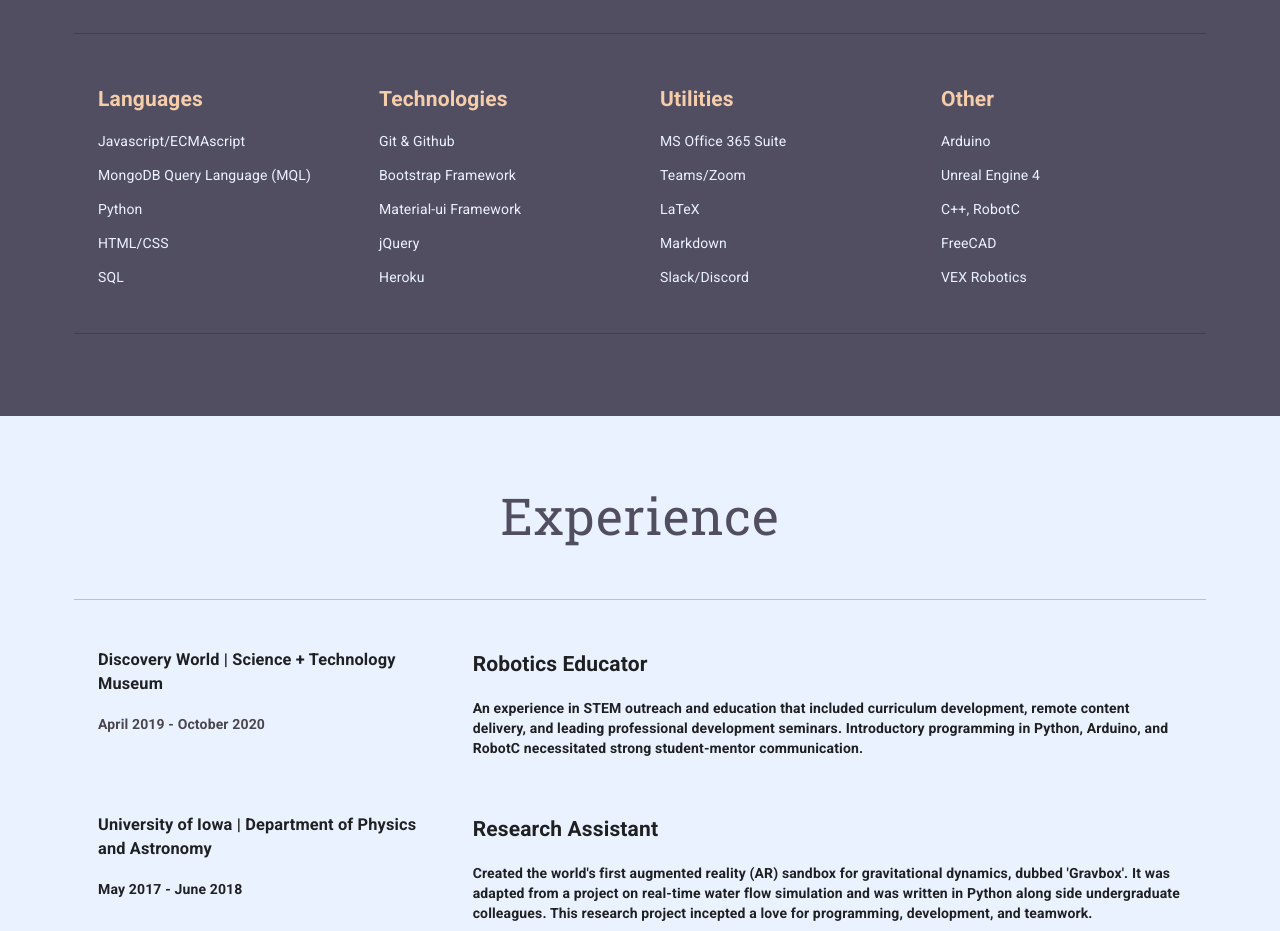
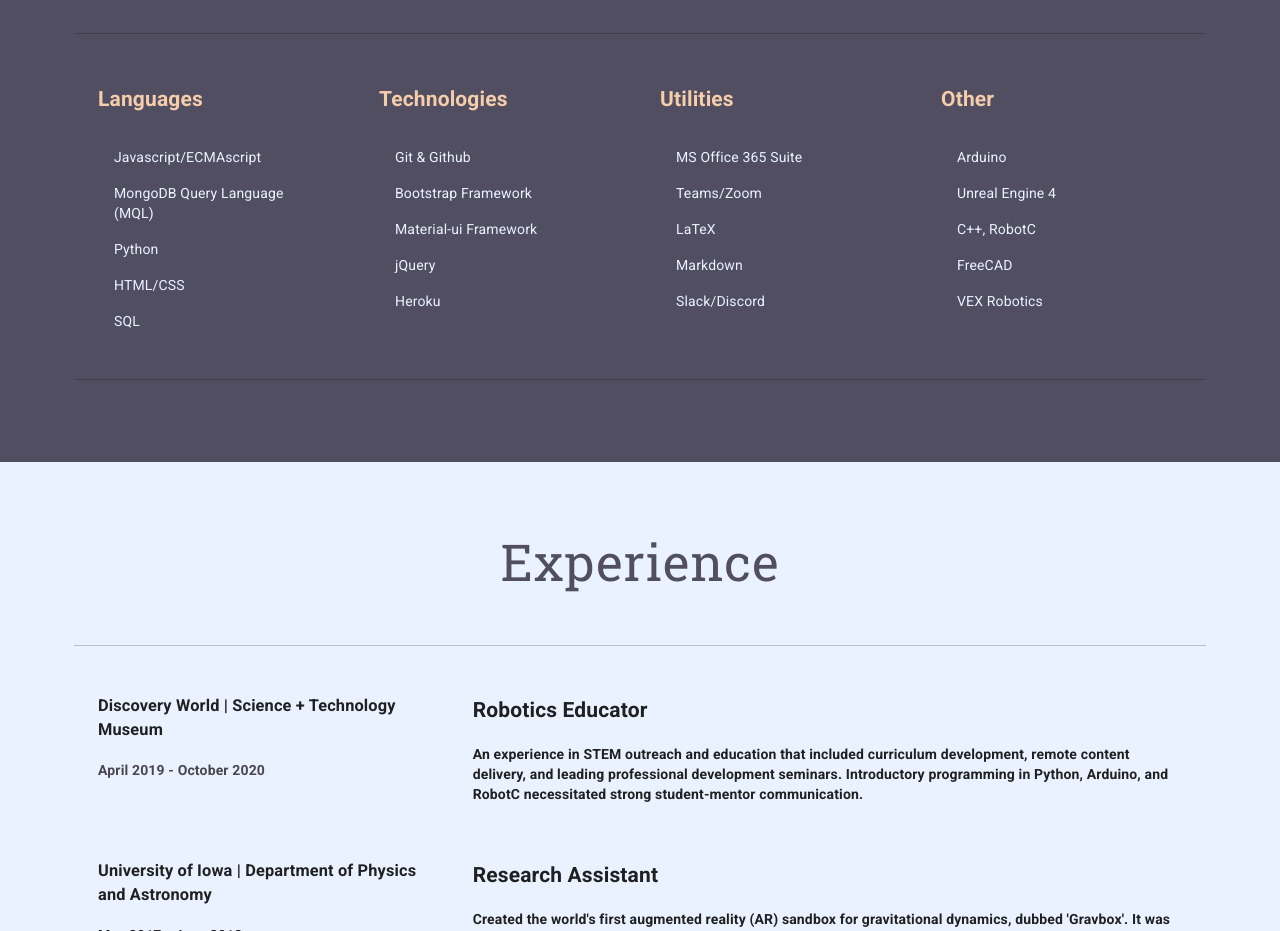
Before and after one commit to MasReed/personal-interactive-website, a React (Create React App) app: page / in a window 1280 px wide. Shown: the part 960-1891 px from the top of the page. Built offline with nearby package versions, Linux system fonts and the light colour scheme.

Commit message:
update tech skills to utilize list components

```diff
--- a/src/TechContent.jsx
+++ b/src/TechContent.jsx
@@ -3,6 +3,8 @@ import React from 'react'
 import Box from '@material-ui/core/Box'
 import Container from '@material-ui/core/Container'
 import Grid from '@material-ui/core/Grid'
+import List from '@material-ui/core/List'
+import ListItem from '@material-ui/core/ListItem'
 
 export default function TechContent() {
   return (
@@ -11,43 +13,60 @@ export default function TechContent() {
         <Grid container spacing={5}>
           <Grid item sm={3}>
             <h2>Languages</h2>
-            <Box style={{ color: '#EBF2FF'}}>
-              <p>Javascript/ECMAscript</p>
-              <p>MongoDB Query Language (MQL)</p>
-              <p>Python</p>
-              <p>HTML/CSS</p>
-              <p>SQL</p>
-            </Box>
+            <List style={{ color: '#EBF2FF'}}>
+              <ListItem>
+                Javascript/ECMAscript
+              </ListItem>
+              <ListItem>
+                MongoDB Query Language (MQL)
+              </ListItem>
+              <ListItem>
+                Python
+              </ListItem>
+              <ListItem>
+                HTML/CSS
+              </ListItem>
+              <ListItem>
+                SQL
+              </ListItem>
+            </List>
           </Grid>
           <Grid item sm={3}>
             <h2>Technologies</h2>
-            <Box style={{ color: '#EBF2FF'}}>
-              <p>Git & Github</p>
-              <p>Bootstrap Framework</p>
-              <p>Material-ui Framework</p>
-              <p>jQuery</p>
-              <p>Heroku</p>
-            </Box>
+            <List style={{ color: '#EBF2FF'}}>
+              <ListItem>Git & Github</ListItem>
+              <ListItem>Bootstrap Framework</ListItem>
+              <ListItem>Material-ui Framework</ListItem>
+              <ListItem>jQuery</ListItem>
+              <ListItem>Heroku</ListItem>
+            </List>
           </Grid>
           <Grid item sm={3}>
             <h2>Utilities</h2>
-            <Box style={{ color: '#EBF2FF'}}>
-              <p>MS Office 365 Suite</p>
-              <p>Teams/Zoom</p>
-              <p>LaTeX</p>
-              <p>Markdown</p>
-              <p>Slack/Discord</p>
-            </Box>
+            <List style={{ color: '#EBF2FF'}}>
+              <ListItem>MS Office 365 Suite</ListItem>
+              <ListItem>Teams/Zoom</ListItem>
+              <ListItem>LaTeX</ListItem>
+              <ListItem>Markdown</ListItem>
+              <ListItem>Slack/Discord</ListItem>
+            </List>
           </Grid>
           <Grid item sm={3}>
             <h2>Other</h2>
             <Box style={{ color: '#EBF2FF'}}>
-              <p>Arduino</p>
-              <p>Unreal Engine 4</p>
-              <p>C++, RobotC</p>
-              <p>FreeCAD</p>
-              <p>VEX Robotics</p>
+              <p></p>
+              <p></p>
+              <p></p>
+              <p></p>
+              <p></p>
             </Box>
+            <List style={{ color: '#EBF2FF'}}>
+              <ListItem>Arduino</ListItem>
+              <ListItem>Unreal Engine 4</ListItem>
+              <ListItem>C++, RobotC</ListItem>
+              <ListItem>FreeCAD</ListItem>
+              <ListItem>VEX Robotics</ListItem>
+            </List>
           </Grid>
         </Grid>
       </Container>
```
